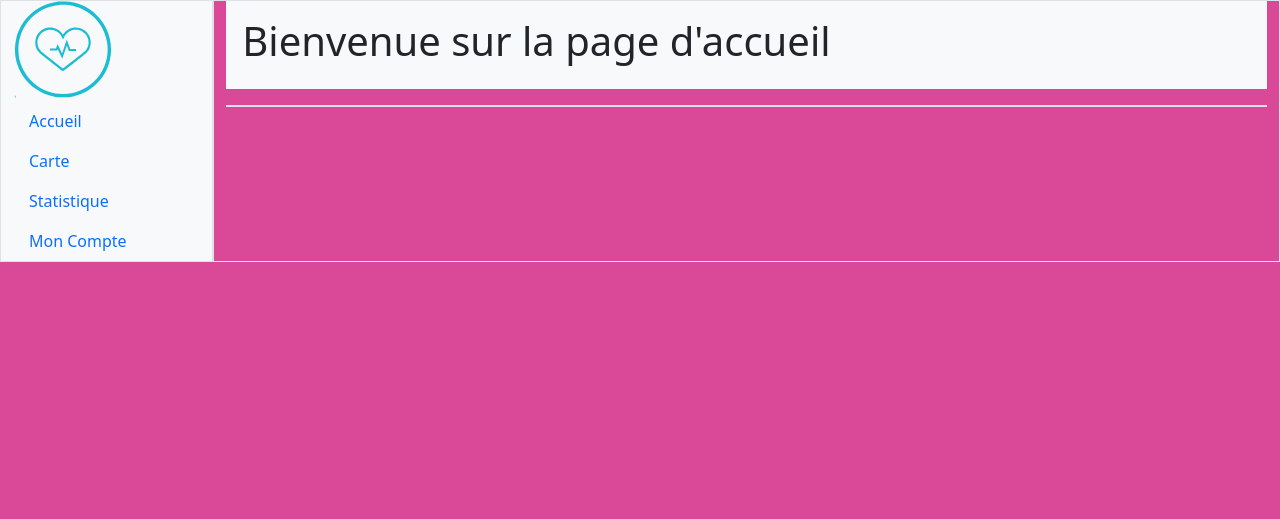
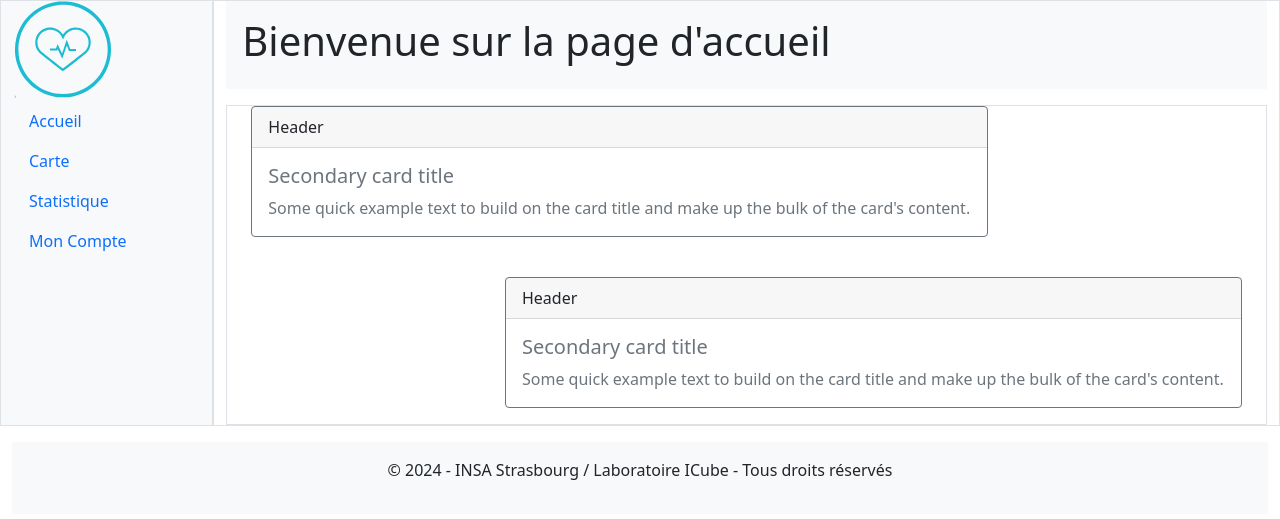
Before and after one commit to AliceBrichet/APL, a Django app: page / in a window 1280 px wide. Shown: the top 519 px of the page. Run offline with Django 4.2, Linux system fonts and the light colour scheme.

Commit message:
Ajout Chart.js + footer + accueil

```diff
--- a/src/APL/static/css/main.css
+++ b/src/APL/static/css/main.css
@@ -122,12 +122,8 @@
   border-color: #0d703f;
 }
 
-body {
-  background-color: #da4898 !important;
-}
-
 #map {
-  height: 400rem;
+  height: 80vh;
 }
 
 /*# sourceMappingURL=main.css.map */
--- a/src/APL/static/scss/main.scss
+++ b/src/APL/static/scss/main.scss
@@ -3,10 +3,7 @@
 @import "variables";
 @import "colors";
 
-body {
-    background-color: $pink !important;
-}
 
 #map {
-    height: 400rem;
+    height: 80vh;
 }
--- a/src/APL/templates/main/accueil.html
+++ b/src/APL/templates/main/accueil.html
@@ -6,4 +6,32 @@
 
 {% block content %}
 <!-- Contenu de la page d'accueil -->
+{% comment %} deux card pour mettre du contenu dedans avec une image optionnelle dans chacune {% endcomment %}
+<div class="row">
+    <div class="col-md-9">
+        <div class="card border-secondary mb-3" >
+            <div class="card-header">Header</div>
+            <div class="card-body text-secondary">
+            <h5 class="card-title">Secondary card title</h5>
+            <p class="card-text">Some quick example text to build on the card title and make up the bulk of the card's content.</p>
+            </div>
+        </div>
+    </div>
+</div>
+
+<br>
+
+<div class="row">
+    <div class="col-md-3">
+    </div>
+
+    <div class="col-md-9">
+        <div class="card border-secondary mb-3">
+            <div class="card-header">Header</div>
+            <div class="card-body text-secondary">
+            <h5 class="card-title">Secondary card title</h5>
+            <p class="card-text">Some quick example text to build on the card title and make up the bulk of the card's content.</p>
+            </div>
+        </div>
+    </div>
 {% endblock %}
--- a/src/APL/templates/main/base.html
+++ b/src/APL/templates/main/base.html
@@ -23,19 +23,19 @@
   <header></header>
 
   <body>
-    <div class="container-fluid">
+    <div class="container-fluid ">
       <div class="row row-cols-2">
         <!-- Menu vertical -->
         <div class="col-2 bg-light border">{% include 'component/menu.html' %}</div>
         <!-- Contenu principal -->
         <div class="col-10 border">
-          <header class="bg-light p-3">
+          <div class="bg-light p-3">
             <!-- Titre de la page -->
             <h1>{% block page_title %}{% endblock %}</h1>
             <!-- Logos à droite -->
             <!-- Pour mettre Logo autre au besoin -->
-            <div class="float-end">{% block logos %}{% endblock %}</div>
-          </header>
+            <div class="float-end ">{% block logos %}{% endblock %}</div>
+          </div>
           <div class="container mt-3 border">
             <!-- Contenu spécifique à chaque page -->
             {% block content %}{% endblock %}
@@ -43,6 +43,11 @@
         </div>
       </div>
     </div>
+
+    <footer class="bg-light mt-3 p-3 text-center">
+      <p>&copy; 2024 - INSA Strasbourg / Laboratoire ICube - Tous droits réservés</p>
+    </footer>
+
 
     <!--Bootstrap JS -->
     <script
--- a/src/package.json
+++ b/src/package.json
@@ -1,5 +1,6 @@
 {
   "dependencies": {
+    "chart.js": "^4.4.2",
     "sass": "^1.72.0"
   }
 }
```
Also changed, not shown: src/package-lock.json, 1 other file.
